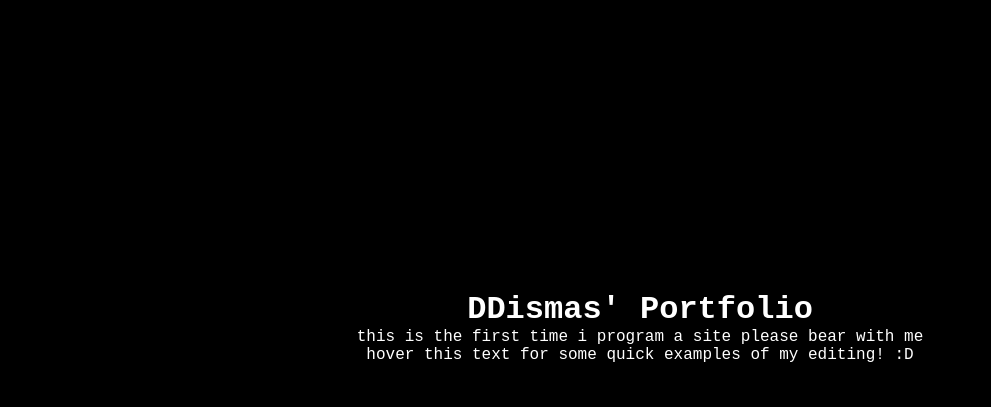
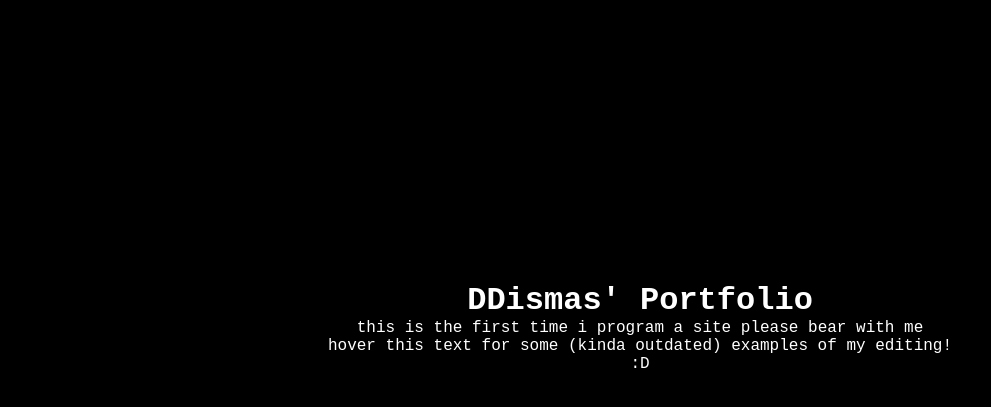
Before and after one commit to DDismas/DDismas.github.io, a plain HTML site: page index.html in a window 1280 px wide. Shown: the part 73-480 px from the top of the page, without its empty margins (0-991 px from the left). Drawn offline with Linux system fonts and the light colour scheme.

Commit message:
Update index.html

```diff
--- a/index.html
+++ b/index.html
@@ -20,7 +20,7 @@
 
     <div class="text-container">
         <h1>DDismas' Portfolio</h1>
-        <p>this is the first time i program a site please bear with me<br>hover this text for some quick examples of my editing! :D</p>
+        <p>this is the first time i program a site please bear with me<br>hover this text for some (kinda outdated) examples of my editing! :D</p>
     </div>
 
     <div class="button-container">
```
